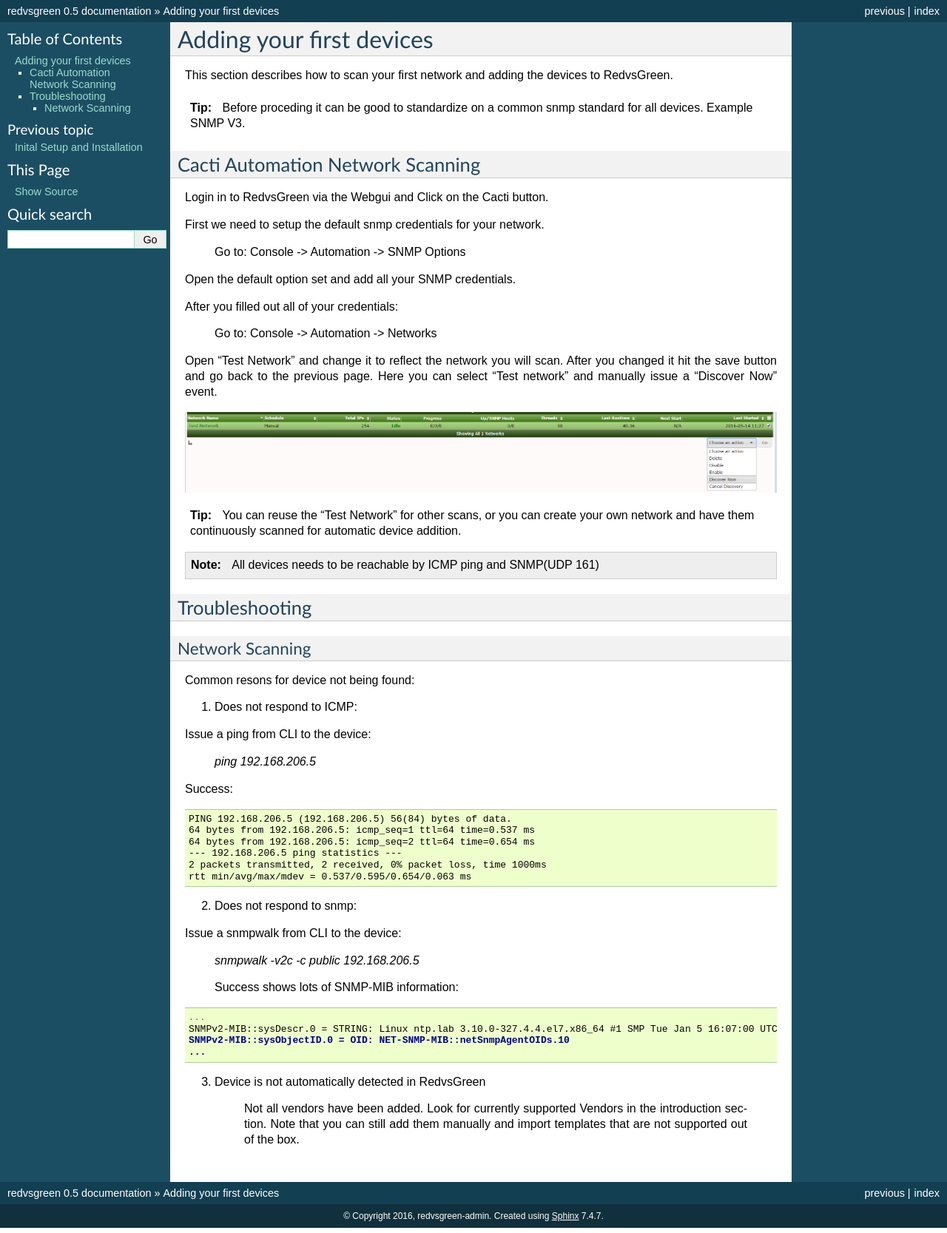
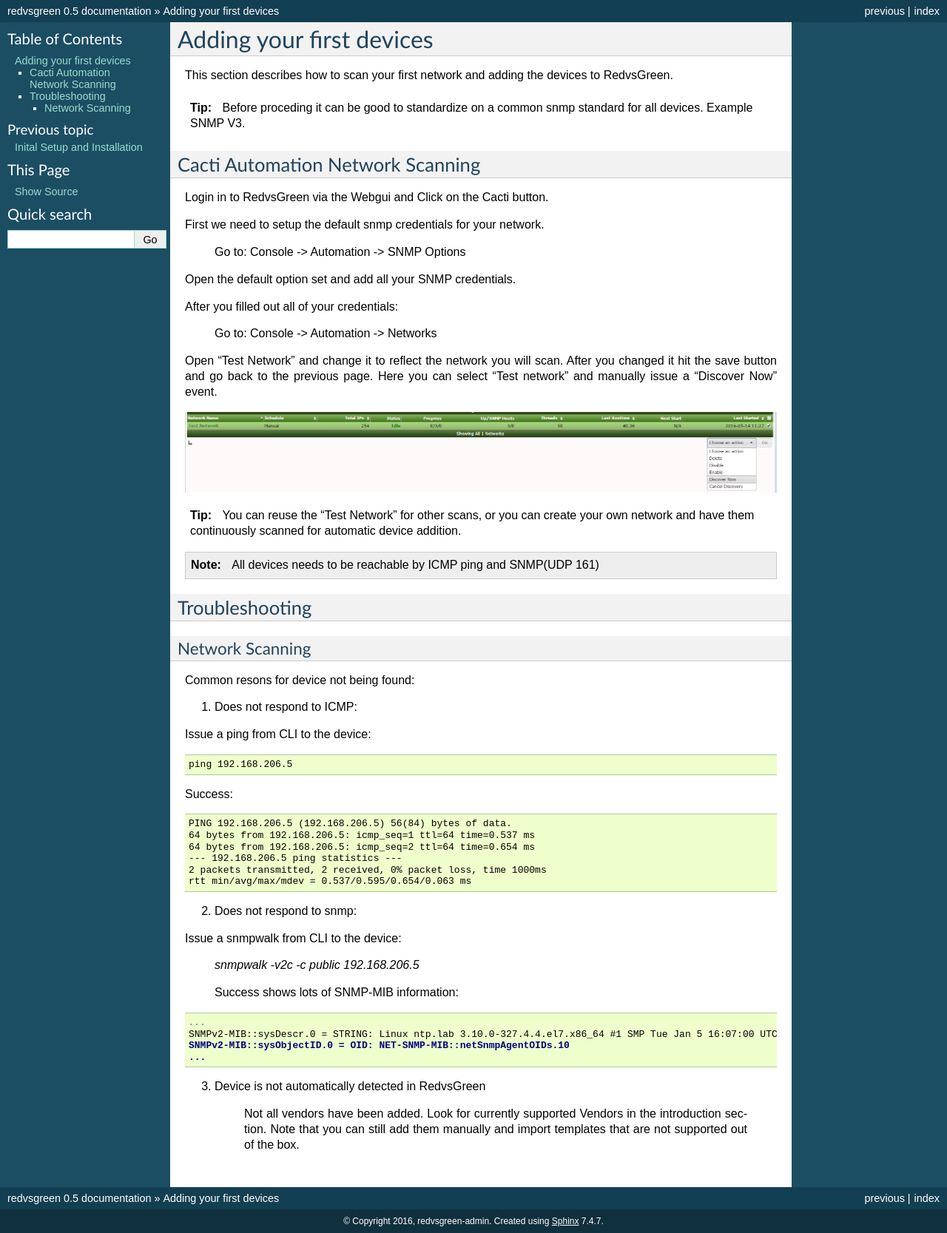
Before and after one commit to RedvsGreen-org/Docs, a Sphinx documentation site: the page built from docs/source/addingfirstnetwork.rst, in a window 1280 px wide. Shown: the whole page at 74% size. Built offline with Sphinx 7.4.7, drawn with Linux system fonts in a browser that asks for light colours.

Commit message:
Update addingfirstnetwork.rst

```diff
--- a/docs/source/addingfirstnetwork.rst
+++ b/docs/source/addingfirstnetwork.rst
@@ -40,7 +40,9 @@ Common resons for device not being found:
 
 Issue a ping from CLI to the device:
 
-    `ping 192.168.206.5`
+.. code-block:: rst
+
+    ping 192.168.206.5
 
 Success:
 
```
